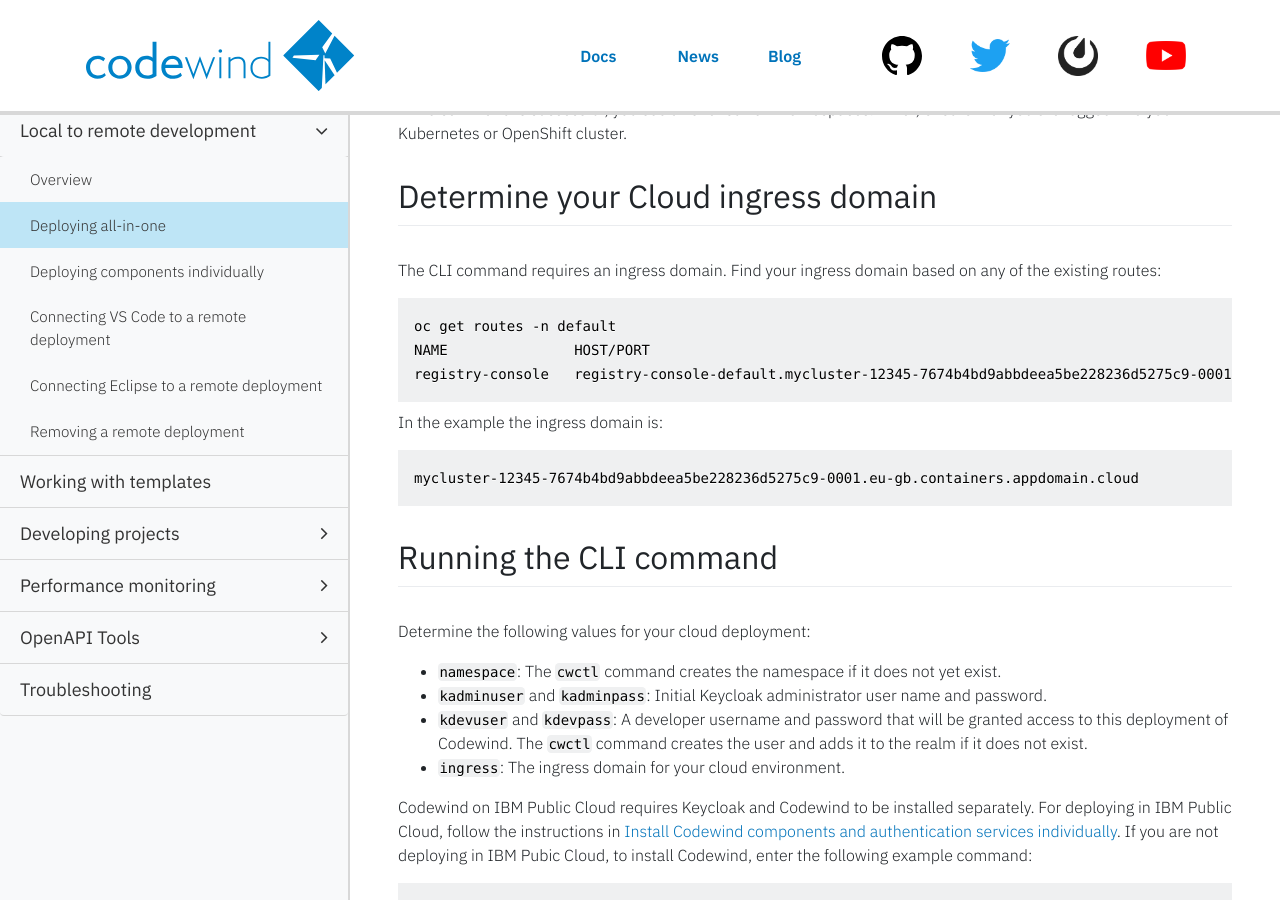
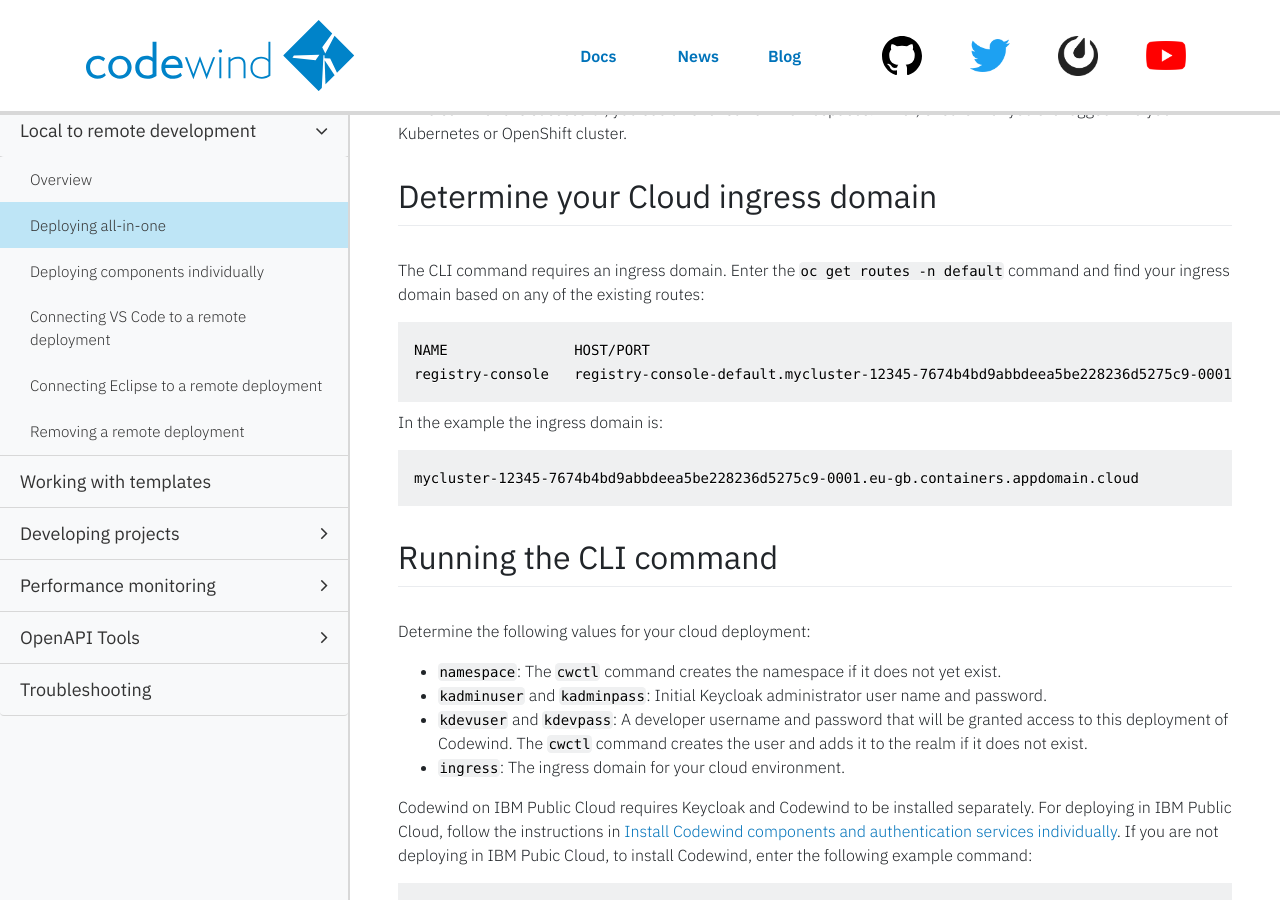
Before and after one commit to eclipse-archived/codewind-docs, a Jekyll site: the page built from docs/_documentations/remotedeploy-combo.md, in a window 1280 px wide and 900 px high, scrolled down 872 px. Built offline with Jekyll 4.4.1, drawn with Linux system fonts in a browser that asks for light colours; nearby versions of some CDN libraries; comment, search, counter and statistics services are not loaded.

Commit message:
Moved command

````diff
--- a/docs/_documentations/remotedeploy-combo.md
+++ b/docs/_documentations/remotedeploy-combo.md
@@ -43,10 +43,9 @@ If the command is successful, you see a list of current namespaces. If not, ensu
 
 ## Determine your Cloud ingress domain
 
-The CLI command requires an ingress domain. Find your ingress domain based on any of the existing routes:
+The CLI command requires an ingress domain. Enter the `oc get routes -n default` command and find your ingress domain based on any of the existing routes:
 
 ```
-oc get routes -n default
 NAME               HOST/PORT                                                                                                          PATH      SERVICES           PORT               TERMINATION   WILDCARD
 registry-console   registry-console-default.mycluster-12345-7674b4bd9abbdeea5be228236d5275c9-0001.eu-gb.containers.appdomain.cloud             registry-console   registry-console   passthrough   None
 ```
````
